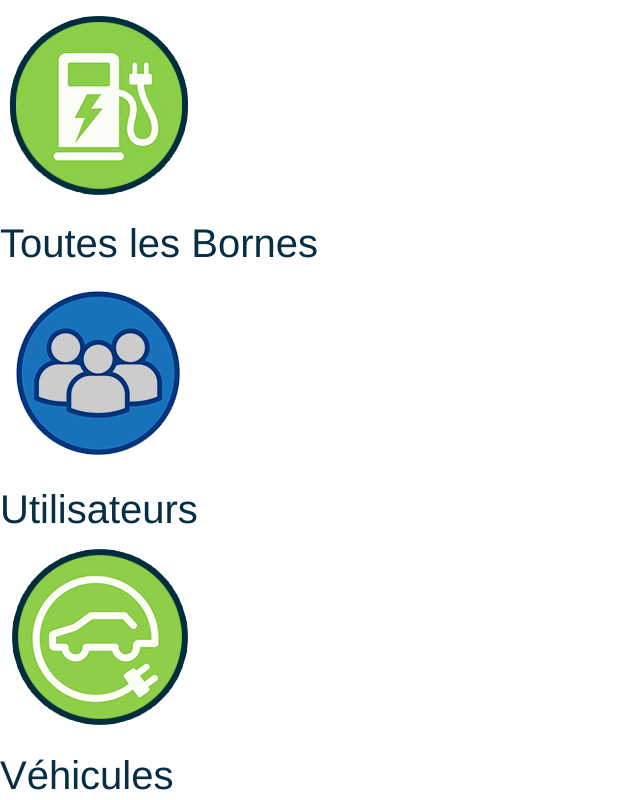
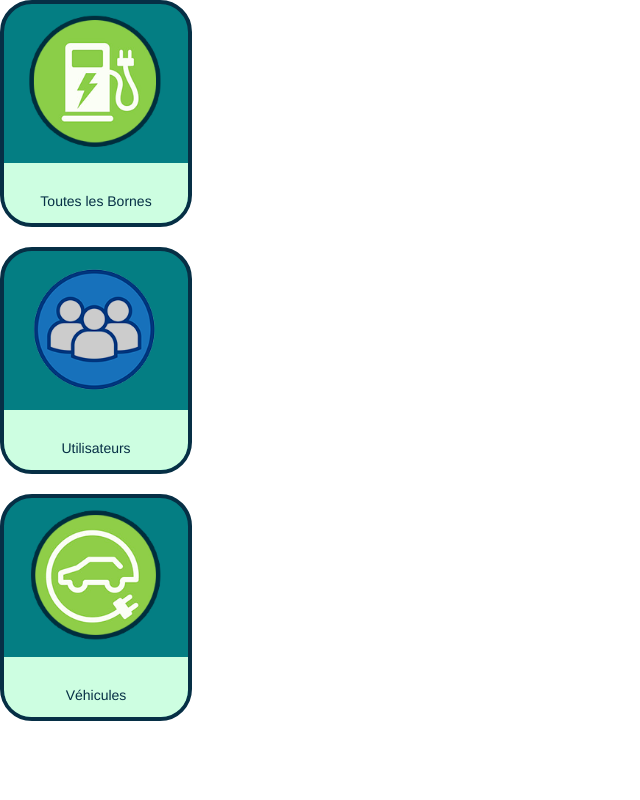
Before and after one commit to vinz-DY/TestGreendrive, a React (Vite) app in the folder frontend/: page /admin in a window 1280 px wide. Shown: the whole page, without its empty margins (0-640 px from the left). Built offline with nearby package versions, Linux system fonts and the light colour scheme; no server answers.

Commit message:
css des navcarte

```diff
--- a/frontend/src/components/CardItem.css
+++ b/frontend/src/components/CardItem.css
@@ -34,7 +34,6 @@
   align-items: center;
   background-color: #cdfee1;
   padding: 1rem 1rem 0rem 1rem;
-
   max-height: 600px;
   min-height: 130px;
   border-radius: 0rem 0rem 0.9rem 0.9rem;
--- a/frontend/src/components/NavBorne.jsx
+++ b/frontend/src/components/NavBorne.jsx
@@ -1,11 +1,12 @@
 import React from "react";
 import BorneImage from "../assets/borne-1.png";
+import "./NavCard.css";
 
 function NavBorne() {
   return (
-    <div>
-      <img src={BorneImage} alt="Borne" />
-      <p> Toutes les Bornes</p>
+    <div className="nav_contener">
+      <img className="nav_img" src={BorneImage} alt="Borne" />
+      <p className="nav_text"> Toutes les Bornes</p>
     </div>
   );
 }
--- a/frontend/src/components/NavCard.css
+++ b/frontend/src/components/NavCard.css
@@ -0,0 +1,31 @@
+* {
+  margin: 0;
+  padding: 0;
+  box-sizing: border-box;
+}
+.nav_contener {
+  border-radius: 2rem;
+  border: solid 4px #062f45;
+  background-color: #047e83;
+  width: 15%;
+  display: flex;
+  flex-direction: column;
+  align-items: center;
+  margin-bottom: 20px;
+}
+.nav_img {
+  width: 80%;
+}
+.nav_text {
+  width: 100%;
+  display: flex;
+  flex-direction: column;
+  justify-content: center;
+  align-items: center;
+  background-color: #cdfee1;
+  padding: 1rem 1rem 0rem 1rem;
+  max-height: 600px;
+  min-height: 60px;
+  border-radius: 0rem 0rem 1.7rem 1.7rem;
+  font-size: 14px;
+}
--- a/frontend/src/components/NavUser.jsx
+++ b/frontend/src/components/NavUser.jsx
@@ -1,11 +1,12 @@
 import React from "react";
 import UserImage from "../assets/users.png";
+import "./NavCard.css";
 
 function NavUser() {
   return (
-    <div>
-      <img src={UserImage} alt="Borne" />
-      <p> Utilisateurs</p>
+    <div className="nav_contener">
+      <img className="nav_img" src={UserImage} alt="Borne" />
+      <p className="nav_text"> Utilisateurs</p>
     </div>
   );
 }
--- a/frontend/src/components/NavVehicule.jsx
+++ b/frontend/src/components/NavVehicule.jsx
@@ -1,11 +1,12 @@
 import React from "react";
 import VehiculeImage from "../assets/car.png";
+import "./NavCard.css";
 
 function NavVehicule() {
   return (
-    <div>
-      <img src={VehiculeImage} alt="Borne" />
-      <p> Véhicules</p>
+    <div className="nav_contener">
+      <img className="nav_img" src={VehiculeImage} alt="Borne" />
+      <p className="nav_text"> Véhicules</p>
     </div>
   );
 }
```
